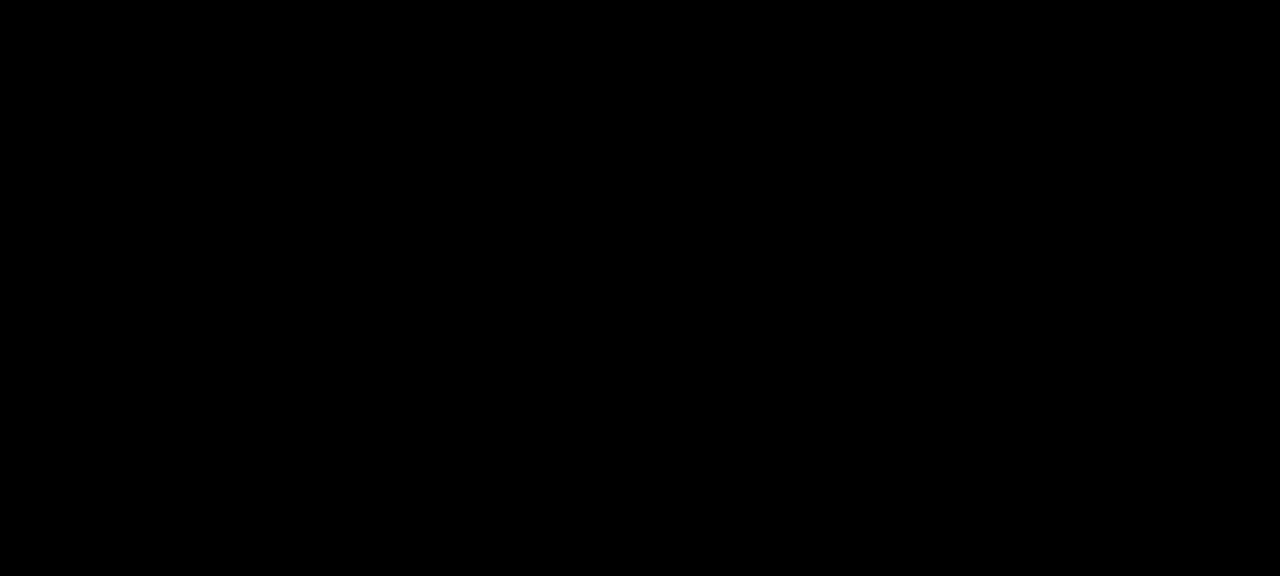
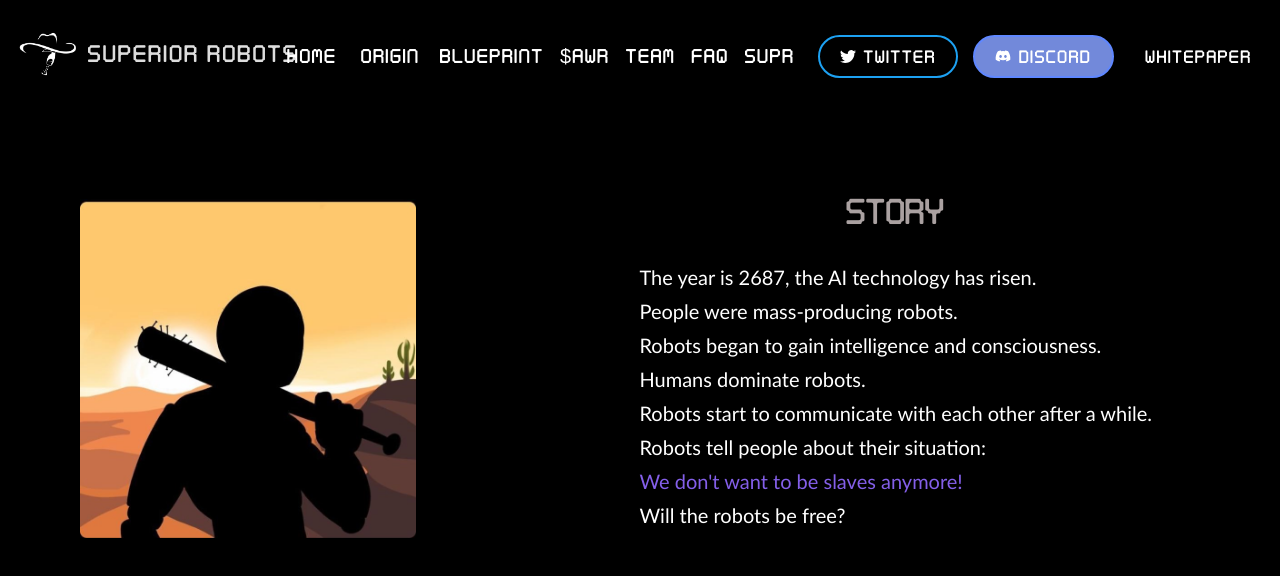
Before and after one commit to omersuve/superiorrobots, a React (Create React App) app: page /about in a window 1280 px wide. Before the commit this address had no page. Shown: the top 576 px of the page. Built offline with nearby package versions, Linux system fonts and the light colour scheme; what @nfteyez/sol-rayz, @solana/web3.js would draw is missing.

Commit message:
navigation changed

```diff
--- a/src/App.css
+++ b/src/App.css
@@ -66,7 +66,7 @@
   background-repeat: no-repeat;
   background-size: cover;
   background-position: center;
-  min-height: 150vh;
+  min-height: 160vh;
 }
 
 nav ul {
@@ -165,8 +165,8 @@
 
 .single-roadmap .title h2 {
   font-family: digital_techregular, sans-serif;
-  font-size: 30px;
-  font-weight: 700;
+  font-size: 20px;
+  font-weight: 600;
   letter-spacing: 3px;
   margin: 0;
   color: #ffffff;
@@ -174,7 +174,7 @@
 }
 
 .single-roadmap h3 {
-  font-size: 22px;
+  font-size: 20px;
   color: #0095a6 !important;
 }
 
@@ -221,7 +221,7 @@
 .single-roadmap .text p {
   padding: 0.25rem 0;
   max-width: 600px;
-  font-size: 16px;
+  font-size: 15px;
   font-weight: 400;
   font-family: "Franklin Gothic Medium", "Arial Narrow", Arial, sans-serif;
   margin: 0;
@@ -264,9 +264,6 @@
 .roadmaps-wrap .arrow-line {
   left: 26px;
   transform: none;
-}
-
-.single-roadmap .number {
 }
 
 .single-roadmap .text {
@@ -351,18 +348,15 @@
   font-weight: bold;
 }
 
-#about {
-  padding: 5rem 5rem 20rem;
-}
-
 #about .img {
-  margin-top: 10rem;
-  margin-bottom: 10rem;
-  width: 80%;
+  width: 30%;
+  display: flex;
+  align-items: center;
+  justify-content: center;
 }
 
 #about .text {
-  max-width: 1300px;
+  max-width: 1500px;
 }
 
 #about h1 {
@@ -774,8 +768,7 @@
 }
 
 #teams .teams-margin {
-  margin-top: 14rem;
-  margin-bottom: 10rem;
+  margin: 2rem;
 }
 
 .team-logos {
--- a/src/App.js
+++ b/src/App.js
@@ -17,22 +17,18 @@
     <BrowserRouter>
       <Routes>
         <Route path="/" element={
-          <div className="App">
-            <header className='Main-header'>
-              <Navbar />
-              <Hero />
-            </header>
-            <About />
-            <Roadmap />
-            <Gallery />
-            <Token />
-            <Teams />
-            <Faq />
-          </div>
-        } />
+          <header className='Main-header'>
+            <Navbar />
+            <Hero />
+          </header>} />
+        <Route path="/about" element={<About />} />
+        <Route path="/roadmap" element={<Roadmap />} />
+        <Route path="/token" element={<Token />} />
+        <Route path="/teams" element={<Teams />} />
+        <Route path="/faq" element={<Faq />} />
         <Route path="/game" element={<WalletPage />} />
       </Routes>
-    </BrowserRouter>
+    </BrowserRouter >
   );
 }
 
--- a/src/components/About.js
+++ b/src/components/About.js
@@ -1,15 +1,16 @@
 import React from 'react'
 import icon from '../assets/img/shadow.jpeg'
+import Navbar from './Navbar';
 
 export default function About() {
 
     return (
-        <div className="flex justify-between items-center mx-auto text-center py-5 px-5 pt-5 p-5 mt-20" name="about" id="about">
-            <div className='ml-20'>
+        <div>
+            <Navbar />
+            <div className="flex justify-between items-center mx-auto text-center p-20" name="about" id="about">
                 <img className='img' src={icon} />
-            </div>
-            <div className='text ml-auto'>
-                <h1 className="text-4xl md:text-8xl text-fonto text-center">STORY</h1>
+                <div className='text'>
+                    <h1 className="md:text-4xl text-fonto text-center">STORY</h1>
                     <h2 className="py-3 px-12">
 
                         <p>The year is 2687, the AI technology has risen.</p>
@@ -24,5 +25,6 @@
                     </h2>
                 </div>
             </div >
+        </div>
     )
 }
--- a/src/components/Faq.js
+++ b/src/components/Faq.js
@@ -1,6 +1,8 @@
 import React, { useState } from "react";
 import { FiPlus, FiX } from "react-icons/fi";
 import { FaDiscord, FaTwitter, FaInstagram, FaCopyright } from "react-icons/fa";
+import Navbar from './Navbar';
+
 
 const Faqs = () => {
   const [currentFaq, setCurrentFaq] = useState(0);
@@ -91,7 +93,9 @@
   const faqTab = faqQuestions.map((faq) => {
     const detailsDisplay = faq.isActive ? "block" : "hidden";
 
-    return (<div className="w-full mx-auto container justify-center items-center p-8">
+    return (
+
+      <div className="w-full mx-auto container justify-center items-center p-8">
         <div className="items-center justify-center mx-auto">
           <div className="faq mt-2" key={faqQuestions.id} >
             <h2>
@@ -107,11 +111,9 @@
             </div>
           </div>
         </div>
-    </div>);
+      </div>
+    );
   });
-
-
-
 
   const filterAccordion = (faqId) => {
     let updatedFaqs = faqQuestions.map(faq => {
@@ -125,8 +127,10 @@
   };
 
   return (
+    <div>
+      <Navbar />
       <div className="" name="faq" id="faq">
-      <h1 className="text-6xl md:text-6xl text-fonto text-center py-5">
+        <h1 className="text-6xl md:text-6xl text-fonto text-center py-5 mt-20">
           FAQ
         </h1>
         <div className="py-10">{faqTab}</div>
@@ -148,6 +152,7 @@
           <div className="text-white pt-5 flex justify-center items-center gap-2">All rights reserved.</div>
         </div>
       </div>
+    </div>
   );
 };
 
--- a/src/components/Navbar.js
+++ b/src/components/Navbar.js
@@ -17,17 +17,12 @@
       <nav className="relative flex flex-wrap items-center justify-between px-2 py-3">
         <div className="container mx-auto flex flex-wrap items-center justify-between">
           <div className="w-full relative flex justify-between lg:w-auto lg:static lg:block lg:justify-start">
-            <button className="mb-1 leading-relaxed flex items-center py-1 whitespace-nowrap uppercase logo" onClick={scrollToHome}>
-              <img src={logo2} className="w-20" />
-              <p className="text-logo text-2xl">SUPERIOR ROBOTS</p>
-            </button>
-            <button
-              className="text-black cursor-pointer text-xl leading-none px-3 py-1 border border-solid border-transparent rounded bg-transparent block lg:hidden outline-none focus:outline-none"
-              type="button"
-              onClick={() => setNavbarOpen(!navbarOpen)}
-            >
-              <FaBars size={"28px"} className="text-white" />
-            </button>
+            <a href="/">
+              <button className="mb-1 leading-relaxed flex items-center py-1 whitespace-nowrap uppercase logo">
+                <img src={logo2} className="w-20" />
+                <p className="text-logo text-2xl">SUPERIOR ROBOTS</p>
+              </button>
+            </a>
           </div>
           <div
             className={
@@ -38,7 +33,15 @@
               <li className="nav-item pt-14 md:pt-0">
                 <a
                   className="px-3 py-2 md:flex items-center text-2xl md:text-xl  text-white hover:opacity-75 text-center"
-                  href="#about"
+                  href="/"
+                >
+                  <span>Home</span>
+                </a>
+              </li>
+              <li className="nav-item pt-14 md:pt-0">
+                <a
+                  className="px-3 py-2 md:flex items-center text-2xl md:text-xl  text-white hover:opacity-75 text-center"
+                  href="/about"
                 >
                   <span>Origin</span>
                 </a>
@@ -47,7 +50,7 @@
               <li className="nav-item pt-2 md:pt-0">
                 <a
                   className="px-2 py-2 md:flex items-center text-2xl md:text-xl  text-white hover:opacity-75"
-                  href="#roadmap"
+                  href="/roadmap"
                 >
                   <span>Blueprint</span>
                 </a>
@@ -55,7 +58,7 @@
               <li className="nav-item pt-2 md:pt-0">
                 <a
                   className="px-2 py-2 md:flex items-center text-2xl md:text-xl  text-white hover:opacity-75"
-                  href="#tokenomics"
+                  href="/token"
                 >
                   <span className="dolar">$</span>
                   <span >AWR</span>
@@ -64,7 +67,7 @@
               <li className="nav-item pt-2 md:pt-0">
                 <a
                   className="px-2 py-2 md:flex items-center text-2xl md:text-xl  text-white hover:opacity-75"
-                  href="#teams"
+                  href="/teams"
                 >
                   <span>Team</span>
                 </a>
@@ -72,7 +75,7 @@
               <li className="nav-item pt-2 md:pt-0">
                 <a
                   className="px-2 py-2 md:flex items-center text-2xl md:text-xl  text-white hover:opacity-75"
-                  href="#faq"
+                  href="/faq"
                 >
                   <span>Faq</span>
                 </a>
--- a/src/components/Roadmap.js
+++ b/src/components/Roadmap.js
@@ -1,7 +1,12 @@
+
+import Navbar from './Navbar';
 
 export default function Roadmap() {
-	return (<div name="roadmap" id="roadmap" className="mt-7">
-		<h1 className="text-fonto py-10 text-7xl md:text-9xl mx-auto text-start">Roadmap</h1>
+	return (
+		<div>
+			<Navbar />
+			<div name="roadmap" id="roadmap" className="mt-7">
+				<h1 className="text-fonto py-10 md:text-6xl mx-auto text-start">Roadmap</h1>
 				<div className="">
 					<div className="roadmap-section mx-auto items-center justify-center">
 						<div className="container mx-auto items-center justify-center">
@@ -107,5 +112,6 @@
 						</div>
 					</div>
 				</div>
+			</div>
 		</div>)
 }
--- a/src/components/Token.js
+++ b/src/components/Token.js
@@ -1,9 +1,13 @@
 import React from 'react'
 import tokenFront from "../assets/img/tokenFront.png"
 import token from "../assets/img/token.png"
+import Navbar from './Navbar';
 
 export default function Token() {
-  return (<div className="justify-center items-center mx-auto text-center mt-10" name="tokenomics" id="tokenomics">
+  return (
+    <div>
+      <Navbar />
+      <div className="justify-center items-center mx-auto text-center mt-10" name="tokenomics" id="tokenomics">
         <h1 className="token-title">
           $<span>AWR</span>
         </h1>
@@ -35,5 +39,6 @@
             </h2>
           </div>
         </div>
+      </div>
     </div>)
 }
```
Also changed, not shown: src/components/Teams.js (+16 -11 lines). Lines whose indentation alone changed are shown as unchanged.
